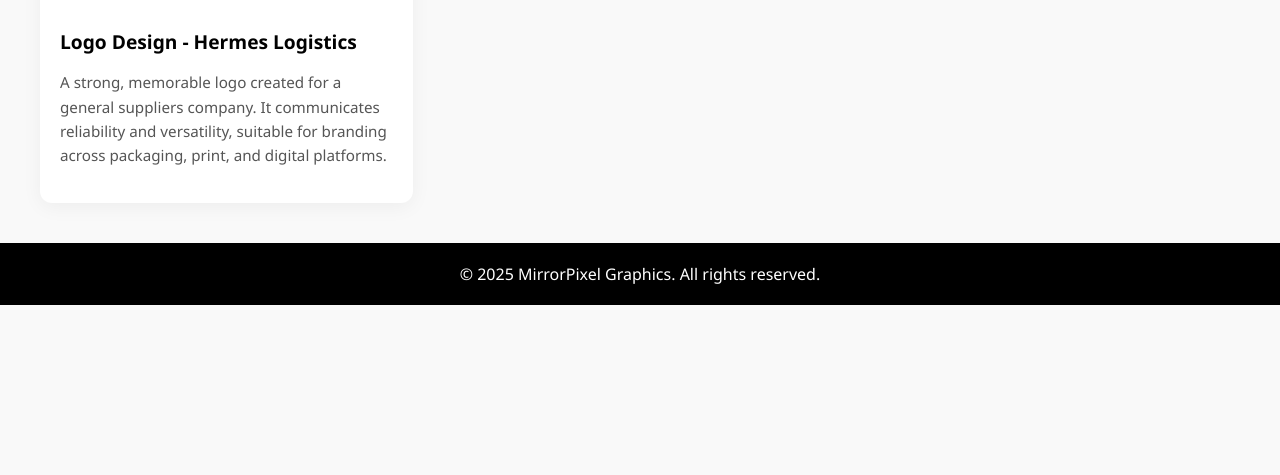
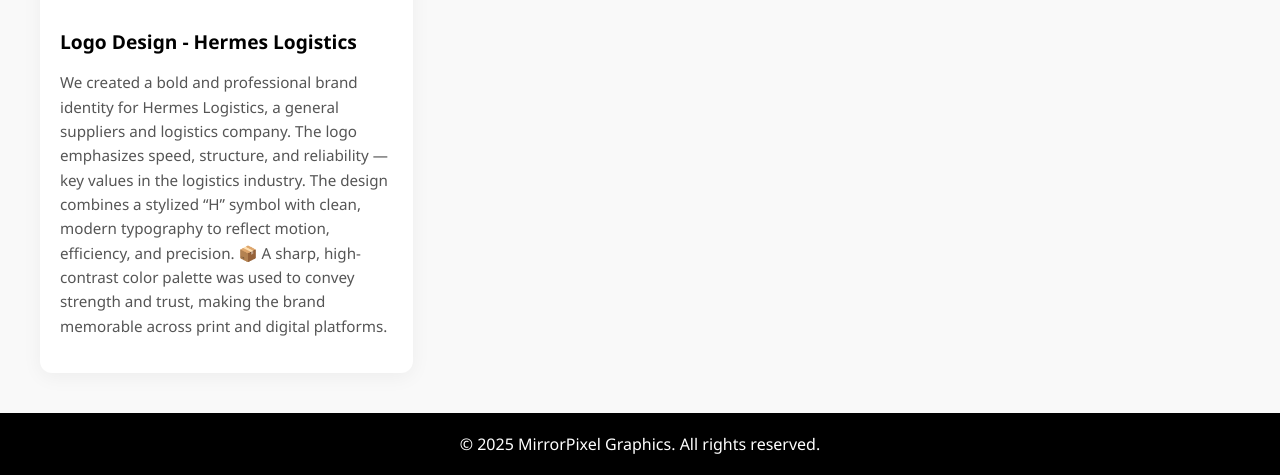
Before and after one commit to LennyTechiq/portfolio, a plain HTML site: page design-portfolio.html in a window 1280 px wide. Shown: the part 1012-1487 px from the top of the page. Before the commit the page ends 1317 px from the top, so only its background shows below. Drawn offline with Linux system fonts and the light colour scheme.

Commit message:
updated the content of the portfolio.

```diff
--- a/design-portfolio.html
+++ b/design-portfolio.html
@@ -59,8 +59,9 @@
       <div class="description">
         <h3>Logo Design - Hermes Logistics</h3>
         <p>
-          A strong, memorable logo created for a general suppliers company. It communicates reliability and versatility,
-          suitable for branding across packaging, print, and digital platforms.
+          We created a bold and professional brand identity for Hermes Logistics, a general suppliers and logistics company. The logo emphasizes speed, structure, and reliability — key values in the logistics industry. The design combines a stylized “H” symbol with clean, modern typography to reflect motion, efficiency, and precision.
+
+          📦 A sharp, high-contrast color palette was used to convey strength and trust, making the brand memorable across print and digital platforms.
         </p>
       </div>
     </div>
```
